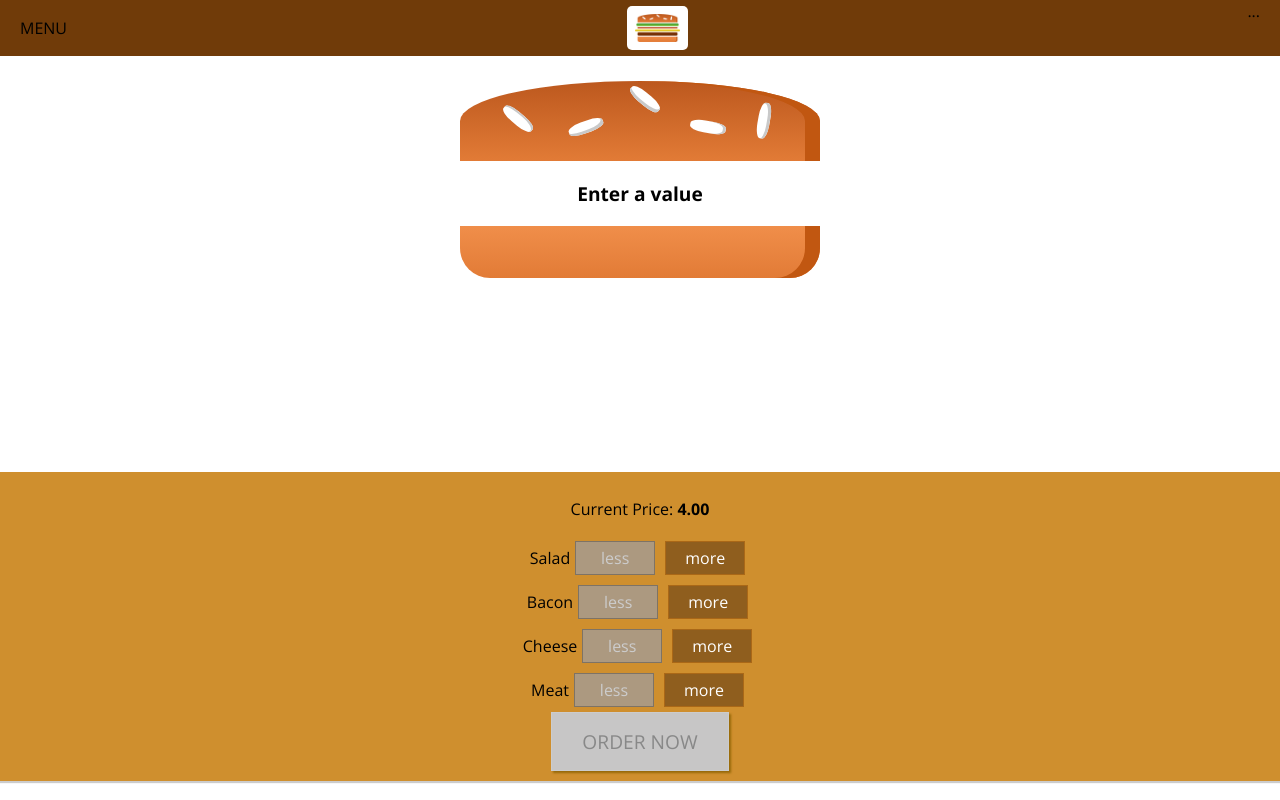
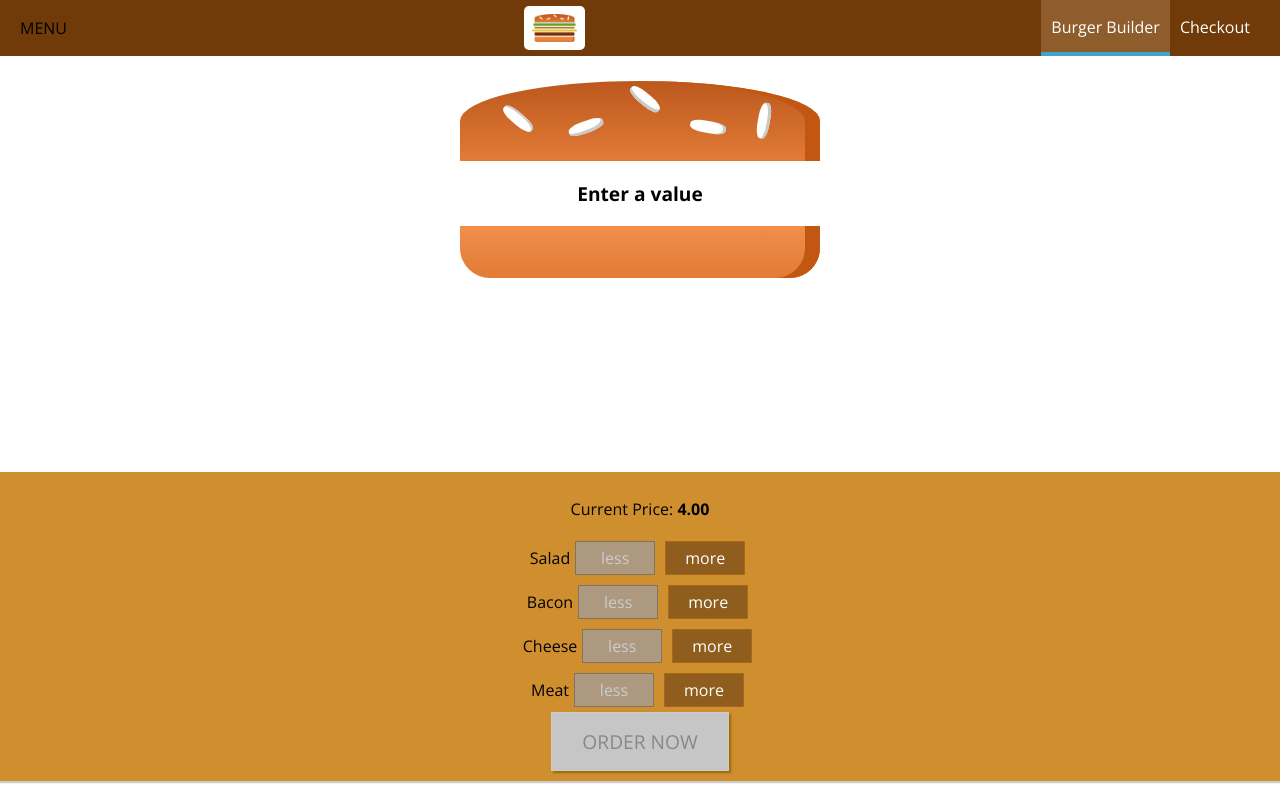
Before and after one commit to clarklindev/react-maximilianschwarzmuller-udemy-react, a React app in the folder burger-basics--01-project-setup/: page / in a window 1280 px wide. Built offline with nearby package versions, Linux system fonts and the light colour scheme.

Commit message:
28. Adding Reusable Navigation Items.mp4

```diff
--- /dev/null
+++ b/burger-basics--01-project-setup/src/components/Navigation/NavigationItems/NavigationItem/NavigationItem.css
@@ -0,0 +1,25 @@
+.NavigationItem {
+	margin: 0;
+	box-sizing: border-box;
+	display: flex;
+	height: 100%;
+	align-items: center;
+}
+
+.NavigationItem a {
+	color: white;
+	text-decoration: none;
+	height: 100%;
+	padding: 16px 10px;
+	border-bottom: 4px solid transparent;
+	box-sizing: border-box;
+	display: block;
+}
+
+.NavigationItem a:hover,
+.NavigationItem a:active,
+.NavigationItem a.active {
+	background-color: #8f5c2c;
+	border-bottom: 4px solid #40a4c8;
+	color: white;
+}
--- /dev/null
+++ b/burger-basics--01-project-setup/src/components/Navigation/NavigationItems/NavigationItem/NavigationItem.js
@@ -0,0 +1,11 @@
+import React from 'react';
+import classes from './NavigationItem.css';
+
+const navigationItem = props => (
+	<li className={classes.NavigationItem}>
+		<a href={props.link} className={props.active ? classes.active : null}>
+			{props.children}
+		</a>
+	</li>
+);
+export default navigationItem;
--- /dev/null
+++ b/burger-basics--01-project-setup/src/components/Navigation/NavigationItems/NavigationItems.css
@@ -0,0 +1,8 @@
+.NavigationItems {
+	margin: 0;
+	padding: 0;
+	list-style: none;
+	display: flex;
+	align-items: center;
+	height: 100%;
+}
--- /dev/null
+++ b/burger-basics--01-project-setup/src/components/Navigation/NavigationItems/NavigationItems.js
@@ -0,0 +1,14 @@
+import React from 'react';
+import classes from './NavigationItems.css';
+import NavigationItem from './NavigationItem/NavigationItem';
+
+const navigationItems = props => (
+	<ul className={classes.NavigationItems}>
+		<NavigationItem link="/" active>
+			Burger Builder
+		</NavigationItem>
+		<NavigationItem link="/">Checkout</NavigationItem>
+	</ul>
+);
+
+export default navigationItems;
--- a/burger-basics--01-project-setup/src/components/Navigation/Toolbar/Toolbar.js
+++ b/burger-basics--01-project-setup/src/components/Navigation/Toolbar/Toolbar.js
@@ -1,12 +1,15 @@
 import React from 'react';
 import classes from './Toolbar.css';
 import Logo from '../../Logo/Logo';
+import NavigationItems from '../NavigationItems/NavigationItems';
 
 const toolbar = props => (
 	<header className={classes.Toolbar}>
 		<div>MENU</div>
 		<Logo />
-		<nav>...</nav>
+		<nav>
+			<NavigationItems />
+		</nav>
 	</header>
 );
 
```
